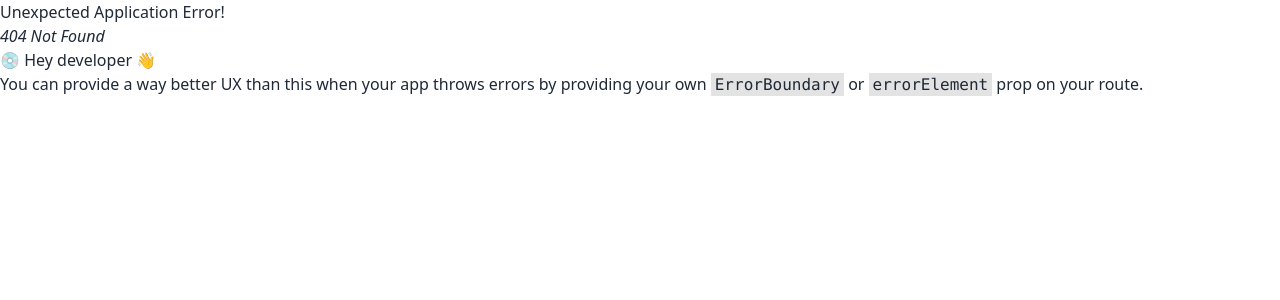
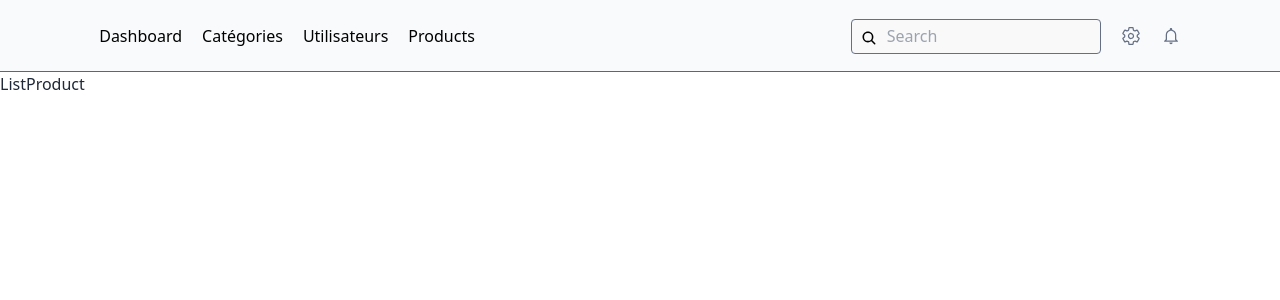
Before and after one commit to TheWisePigeon/lucy-web, a React (Vite) app: page /list-product in a window 1280 px wide. Before the commit this address had no page. Shown: the top 300 px of the page. Built offline with nearby package versions, Linux system fonts and the light colour scheme.

Commit message:
routes changes

```diff
--- a/src/pages/AddCategory.tsx
+++ b/src/pages/AddCategory.tsx
@@ -1,5 +1,6 @@
 import { FaArrowLeft } from "react-icons/fa6";
 import { useState } from "react";
+import Navbar from "../components/Navbar";
 
 function AddCategory() {
   const [category, setCategory] = useState({
@@ -15,6 +16,7 @@ function AddCategory() {
 
   return (
     <>
+      <Navbar />
       <div className="bg-[#F1F4F6] px-10 py-5 ">
         <div className="flex items-center gap-4">
           <FaArrowLeft className="text-slate-950" />
--- a/src/pages/AddProduct.tsx
+++ b/src/pages/AddProduct.tsx
@@ -1,5 +1,6 @@
 import { FaArrowLeft } from "react-icons/fa6";
 import { useState } from "react";
+import Navbar from "../components/Navbar";
 
 function AddProduct() {
   const [category, setCategory] = useState({
@@ -15,6 +16,7 @@ function AddProduct() {
 
   return (
     <>
+      <Navbar />
       <div className="bg-[#F1F4F6] px-10 py-5 ">
         <div className="flex items-center gap-4">
           <FaArrowLeft className="text-slate-950" />
--- a/src/pages/Dashboard.tsx
+++ b/src/pages/Dashboard.tsx
@@ -1,10 +1,9 @@
 import Navbar from "../components/Navbar";
-import AddCategory from "./AddCategory"
 function Dashboard() {
   return (
     <div>
       <Navbar />
-      <AddCategory/>
+
     </div>
   );
 }
--- a/src/pages/ListCategory.tsx
+++ b/src/pages/ListCategory.tsx
@@ -1,6 +1,9 @@
 import { FaArrowLeft } from "react-icons/fa6";
+import Navbar from "../components/Navbar";
 function ListCategory() {
   return (
+    <>
+      <Navbar />
       <div className="bg-[#F1F4F6] px-10 py-5">
         <div className="flex items-center gap-4">
           <FaArrowLeft className="text-slate-950" />
@@ -9,6 +12,7 @@ function ListCategory() {
           </h2>
         </div>
       </div>
+    </>
   );
 }
 
--- a/src/pages/ListProduct.tsx
+++ b/src/pages/ListProduct.tsx
@@ -0,0 +1,12 @@
+import Navbar from "../components/Navbar";
+
+function ListProduct() {
+  return (
+    <>
+      <Navbar />
+      <div>ListProduct</div>
+    </>
+  );
+}
+
+export default ListProduct;
```
Also changed, not shown: src/main.tsx (+27 -7 lines). Lines whose indentation alone changed are shown as unchanged.
